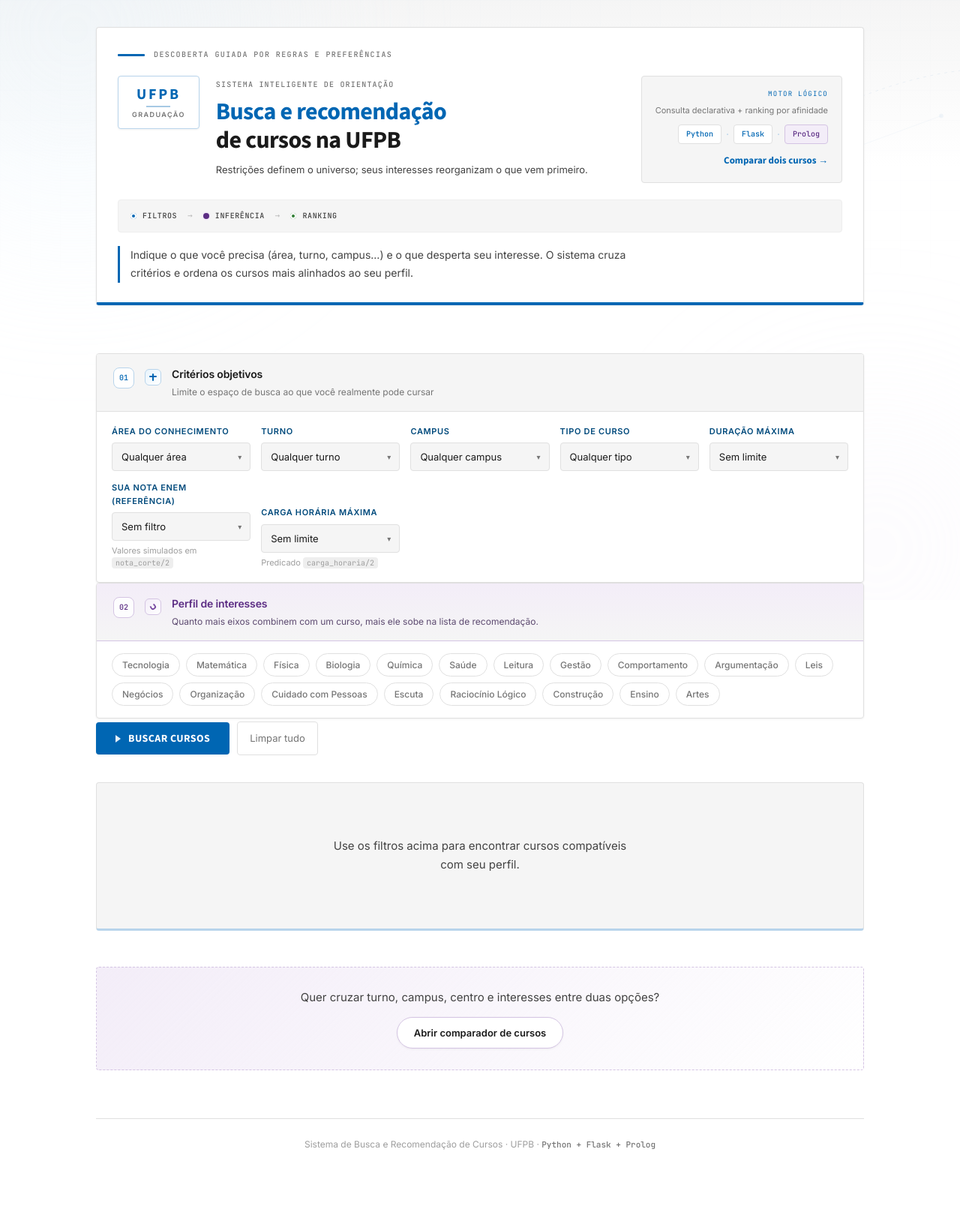
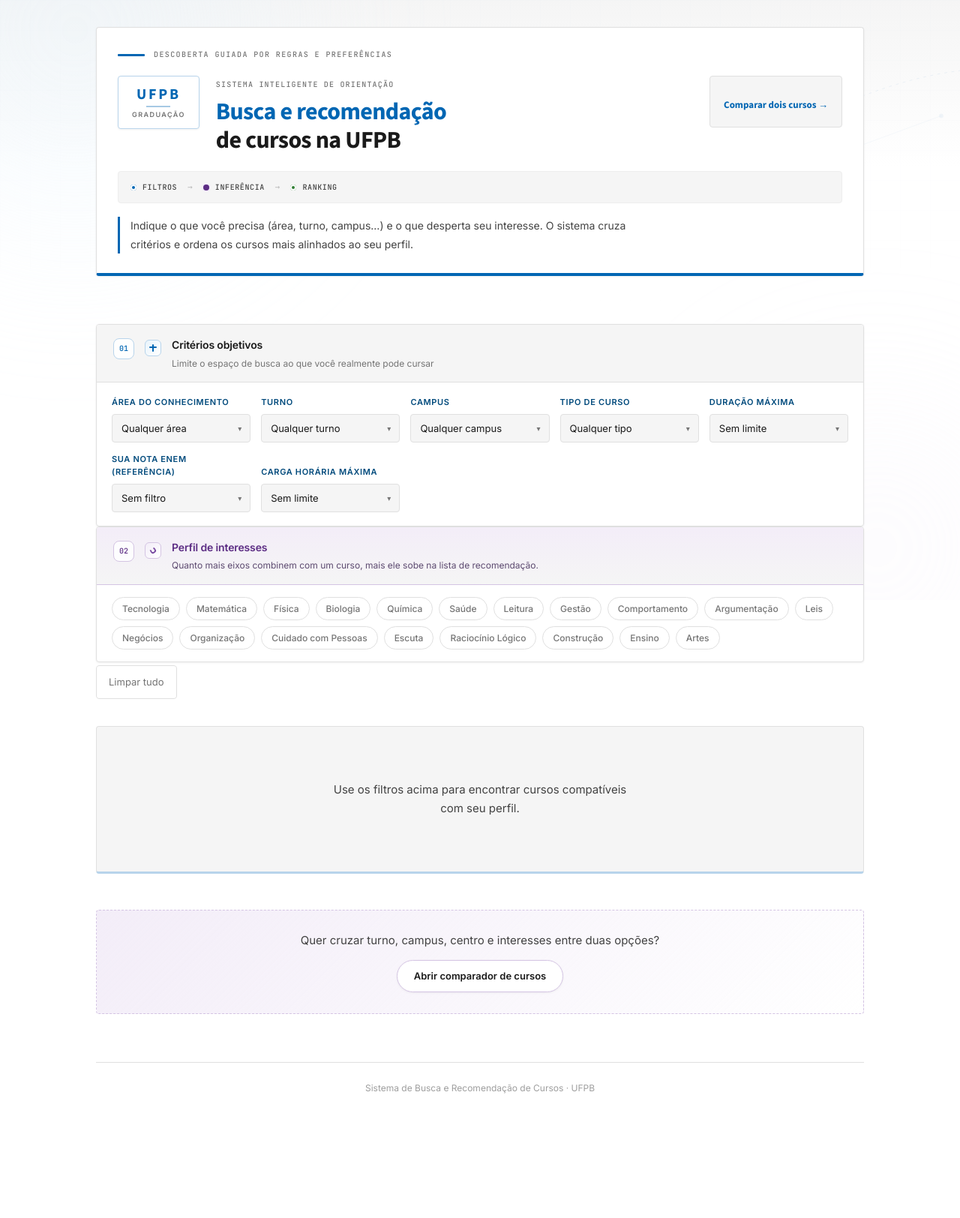
Before and after one commit to kaduix/recomendador-cursos-ufpb, a Flask app: page / in a window 1280 px wide. Shown: the whole page at 75% size. After the commit the page ends 1458 px from the top, so only its background shows below. Run offline with Flask 3, Linux system fonts and the light colour scheme.

Commit message:
atualizaçãoInterface

```diff
--- a/templates/index.html
+++ b/templates/index.html
@@ -36,9 +36,7 @@
         <div class="card-badges">
             <span class="area-badge area-badge--{{ curso.cor_area }}">{{ curso.area }}</span>
             <span class="grau-badge">{{ curso.grau }}</span>
-            {% for b in curso.badges_prolog %}
-            <span class="prolog-badge" title="Classificação derivada de predicados em regras.pl">{{ b }}</span>
-            {% endfor %}
+
             {% if interesses %}
             <span class="afinidade-badge afinidade--{{ curso.afinidade }}">
                 {% if curso.afinidade == 'alta' %}◆ Alta afinidade
@@ -64,14 +62,7 @@
             <ul class="motivos-list">{% for m in curso.motivos %}<li>{{ m }}</li>{% endfor %}</ul>
         </div>
         {% endif %}
-        {% if interesses and curso.interesses_alinhados %}
-        <div class="inferencia-prolog inferencia--{{ curso.cor_area }}">
-            <p class="inferencia-title">Explicabilidade · Prolog</p>
-            <p class="inferencia-body">Os interesses do seu perfil
-                <strong>{{ curso.interesses_alinhados | join(', ') }}</strong>
-                aparecem como fatos <code>indicado_para/2</code> para este curso (pontuação +2 por eixo alinhado).</p>
-        </div>
-        {% endif %}
+
         {{ bloco_parecidos(curso, ids_na_pagina) }}
         {% if interesses and curso.max_score %}
         <div class="afinidade-bar-wrap">
@@ -121,19 +112,10 @@
                     <div class="header-titles">
                         <p class="site-eyebrow">Sistema inteligente de orientação</p>
                         <h1 class="site-title">Busca e recomendação<br><em>de cursos na UFPB</em></h1>
-                        <p class="site-sub">Restrições definem o universo; seus interesses reorganizam o que vem primeiro.</p>
+
                     </div>
                 </div>
-                <aside class="tech-stack" aria-label="Tecnologias do motor de inferência">
-                    <span class="tech-label">Motor lógico</span>
-                    <p class="tech-caption">Consulta declarativa + ranking por afinidade</p>
-                    <div class="tech-pills">
-                        <span class="tech-pill">Python</span>
-                        <span class="tech-sep">·</span>
-                        <span class="tech-pill">Flask</span>
-                        <span class="tech-sep">·</span>
-                        <span class="tech-pill pill-prolog">Prolog</span>
-                    </div>
+                <aside class="tech-stack" aria-label="Comparação de cursos">
                     <a class="header-compare-link" href="{{ url_for('comparar') }}">Comparar dois cursos →</a>
                 </aside>
             </div>
@@ -246,7 +228,7 @@
                                 {% endfor %}
                             </select>
                         </div>
-                        <p class="filter-hint">Valores simulados em <code class="filter-code">nota_corte/2</code></p>
+
                     </div>
 
                     <div class="filter-item">
@@ -259,7 +241,7 @@
                                 {% endfor %}
                             </select>
                         </div>
-                        <p class="filter-hint">Predicado <code class="filter-code">carga_horaria/2</code></p>
+
                     </div>
 
                 </div>
@@ -288,9 +270,6 @@
 
             <!-- AÇÕES -->
             <div class="filter-actions">
-                <button type="submit" class="btn-buscar">
-                    <span class="btn-buscar-icon" aria-hidden="true"></span> Buscar cursos
-                </button>
                 <a href="{{ url_for('index') }}" class="btn-limpar">Limpar tudo</a>
             </div>
 
@@ -313,11 +292,7 @@
                 </p>
                 <p class="results-hint">
                     {% if interesses %}
-                        {% if resultado.compativeis_grupos %}
-                        Vários interesses ativos: cada bloco abaixo lista só cursos ligados àquele eixo em <code>indicado_para/2</code> (um curso pode repetir em mais de um bloco).
-                        {% else %}
                         Compatíveis com seu perfil de interesse
-                        {% endif %}
                     {% else %}
                         Encontrados com base nos filtros selecionados
                     {% endif %}
@@ -416,18 +391,23 @@
     </section>
 
     <footer class="site-footer">
-        <p>Sistema de Busca e Recomendação de Cursos · UFPB ·
-            <span class="footer-stack">Python + Flask + Prolog</span>
-        </p>
+        <p>Sistema de Busca e Recomendação de Cursos · UFPB</p>
     </footer>
 
 </div>
 
 <script>
+const form = document.getElementById('filterForm');
+
 document.querySelectorAll('.interesse-chip input').forEach(cb => {
     cb.addEventListener('change', () => {
         cb.closest('.interesse-chip').classList.toggle('interesse-chip--ativo', cb.checked);
+        form.submit();
     });
+});
+
+document.querySelectorAll('#filterForm select').forEach(sel => {
+    sel.addEventListener('change', () => form.submit());
 });
 </script>
 
```
